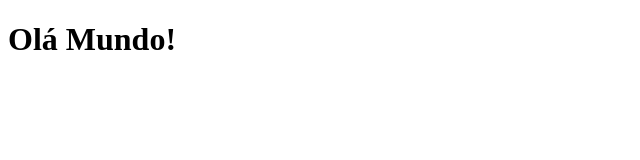
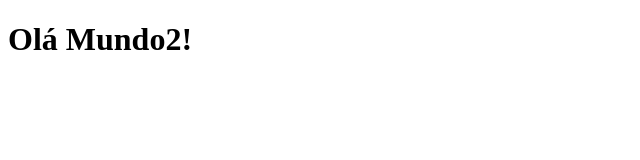
Before and after one commit to leonardoabreu546/slack_mensages, a plain HTML site: page teste.html in a window 1280 px wide. Shown: the full height of the page, 0-640 px from the left. Drawn offline with Linux system fonts and the light colour scheme.

Commit message:
alterar mensagem

```diff
--- a/teste.html
+++ b/teste.html
@@ -6,6 +6,6 @@
     <title>Document</title>
 </head>
 <body>
-    <h1>Olá Mundo!</h1>
+    <h1>Olá Mundo2!</h1>
 </body>
 </html>
```
